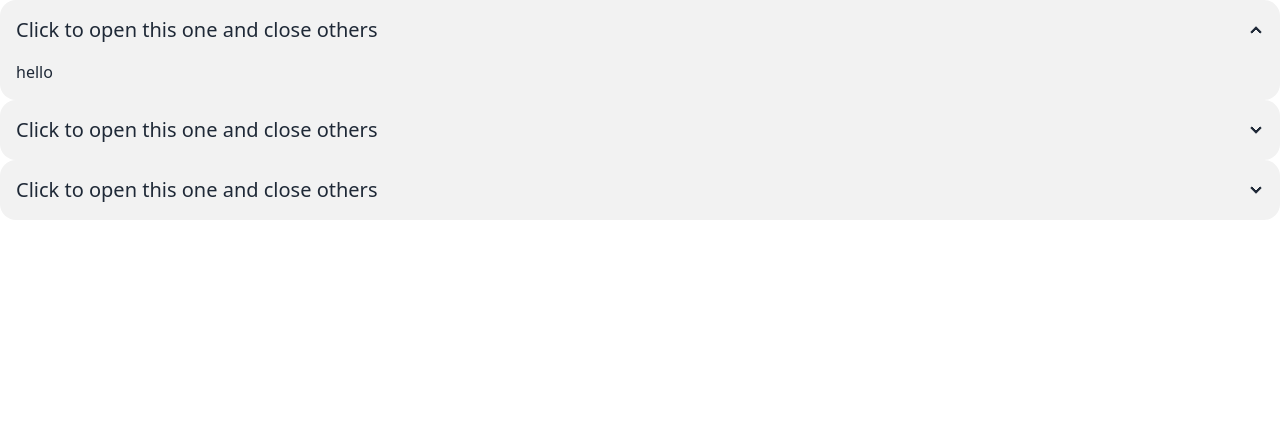
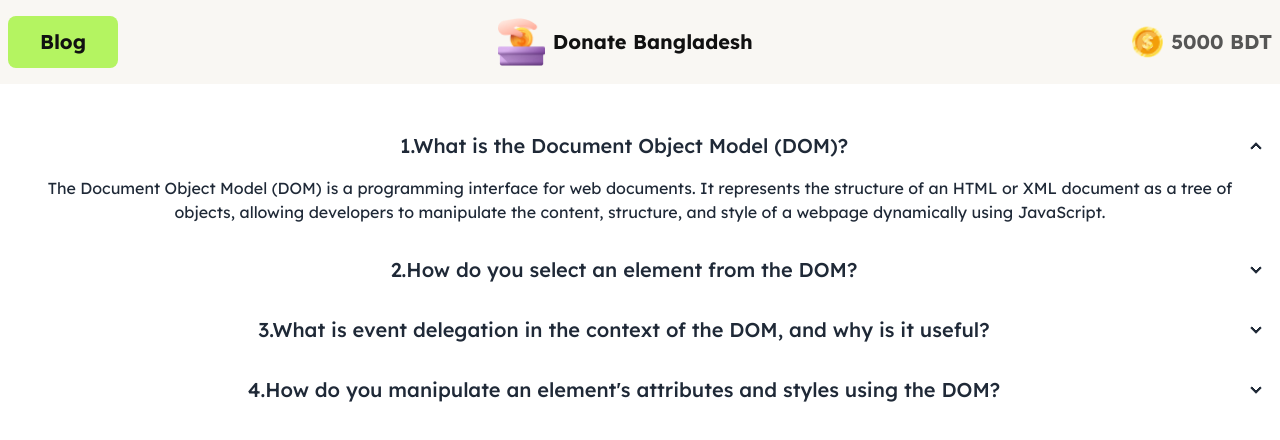
Before and after one commit to Eittymoni/Donation, a plain HTML site: page blog.html in a window 1280 px wide. Drawn offline with nearby package versions, Linux system fonts and the light colour scheme.

Commit message:
blog page add

```diff
--- a/blog.html
+++ b/blog.html
@@ -9,30 +9,102 @@
     <link rel="preconnect" href="https://fonts.googleapis.com">
 <link rel="preconnect" href="https://fonts.gstatic.com" crossorigin>
 <link href="https://fonts.googleapis.com/css2?family=Lexend:wght@100..900&display=swap" rel="stylesheet">
+<style>
+  .lexend-font{
+    font-family: "Lexend", sans-serif;
+}
 
+</style>
+<script>
+    tailwind.config = {
+      theme: {
+        extend: {
+          colors: {
+            clifford: '#da373d',
+            'primary-color':'#B4F461',
+            'secondary-color':'rgba(17, 17, 17, 0.7)',
+            'third-color':'rgba(17, 17, 17, 0.05)',
+
+
+          },
+
+        }
+      }
+    }
+  </script>
 </head>
-<body>
-    <div class="collapse collapse-arrow bg-base-200">
-        <input type="radio" name="my-accordion-2" checked="checked" />
-        <div class="collapse-title text-xl font-medium">Click to open this one and close others</div>
-        <div class="collapse-content">
-          <p>hello</p>
+<body class="lexend-font">
+
+  <header class="sticky top-0 z-10">
+
+    <div class="bg-[#F9F7F3]">
+    <div class="navbar container mx-auto flex flex-wrap items-center justify-between py-4">
+
+      <div class="navbar-start w-full md:w-auto flex justify-center md:justify-start mb-4 md:mb-0">
+        <button class="bg-primary-color text-[#111111] py-[12px] px-[32px] rounded-[8px] md:text-xl font-bold text-base">
+          <a href="blog.html" target="_blank">Blog</a>
+        </button>
+      </div>
+
+
+      <div class="navbar-center w-full md:w-auto flex justify-center items-center mb-4 md:mb-0">
+        <div>
+          <img src="/assets/logo.png" alt="Logo" class="h-8 md:h-12">
         </div>
-      </div>
-      <div class="collapse collapse-arrow bg-base-200">
-        <input type="radio" name="my-accordion-2" />
-        <div class="collapse-title text-xl font-medium">Click to open this one and close others</div>
-        <div class="collapse-content">
-          <p>hello</p>
-        </div>
-      </div>
-      <div class="collapse collapse-arrow bg-base-200">
-        <input type="radio" name="my-accordion-2" />
-        <div class="collapse-title text-xl font-medium">Click to open this one and close others</div>
-        <div class="collapse-content">
-          <p>hello</p>
+        <div>
+          <p class="text-[#111111] md:text-xl text-base pl-2 font-bold">Donate Bangladesh</p>
         </div>
       </div>
 
+
+      <div class="navbar-end w-full md:w-auto flex justify-center md:justify-end items-center">
+        <div>
+          <img src="/assets/coin.png" alt="Coin" class="h-6 md:h-8">
+        </div>
+        <div id="amount" class="text-secondary-color md:text-xl text-base font-bold pl-2">5000 <span class=" text-secondary-color text-xl"> BDT</span> </div>
+        <p id="amountBalance" class="text-red-500 text-xs mt-1 hidden">
+          ⚠️ You have no Enough Balance!
+        </p>
+      </div>
+
+    </div>
+    </div>
+
+  </header>
+
+<main class="container mx-auto text-center mt-8">
+  <div class="collapse collapse-arrow">
+    <input type="radio" name="my-accordion-2" checked="checked" />
+    <div class="collapse-title text-xl font-medium">1.What is the Document Object Model (DOM)?</div>
+    <div class="collapse-content">
+      <p>The Document Object Model (DOM) is a programming interface for web documents. It represents the structure of an HTML or XML document as a tree of objects, allowing developers to manipulate the content, structure, and style of a webpage dynamically using JavaScript.</p>
+    </div>
+  </div>
+  <div class="collapse collapse-arrow ">
+    <input type="radio" name="my-accordion-2" />
+    <div class="collapse-title text-xl font-medium">2.How do you select an element from the DOM?</div>
+    <div class="collapse-content">
+      <p> document.getElementById("id"),document.querySelector("selector"), document.querySelectorAll("selector"), document.getElementsByTagName("tagName"),document.getElementsByClassName("className")</p>
+    </div>
+  </div>
+  <div class="collapse collapse-arrow ">
+    <input type="radio" name="my-accordion-2" />
+    <div class="collapse-title text-xl font-medium">3.What is event delegation in the context of the DOM, and why is it useful?</div>
+    <div class="collapse-content">
+      <p>Event delegation is a technique where a single event listener is added to a parent element to manage events for its child elements.It is useful because: Reduces the number of event listeners, Automatically handles newly added child elements</p>
+    </div>
+  </div>
+  <div class="collapse collapse-arrow">
+    <input type="radio" name="my-accordion-2" />
+    <div class="collapse-title text-xl font-medium">4.How do you manipulate an element's attributes and styles using the DOM?</div>
+    <div class="collapse-content">
+      <p>element.setAttribute("attr", "value"), element.getAttribute("attr"), element.removeAttribute("attr").element.style.property = "value" or element.classList.add/remove/toggle("class")</p>
+    </div>
+  </div>
+</main>
+
+
+
+
 </body>
 </html>
```
Also changed, not shown: index.html (+1 -1 lines), js/index.js (+4 -4 lines).
